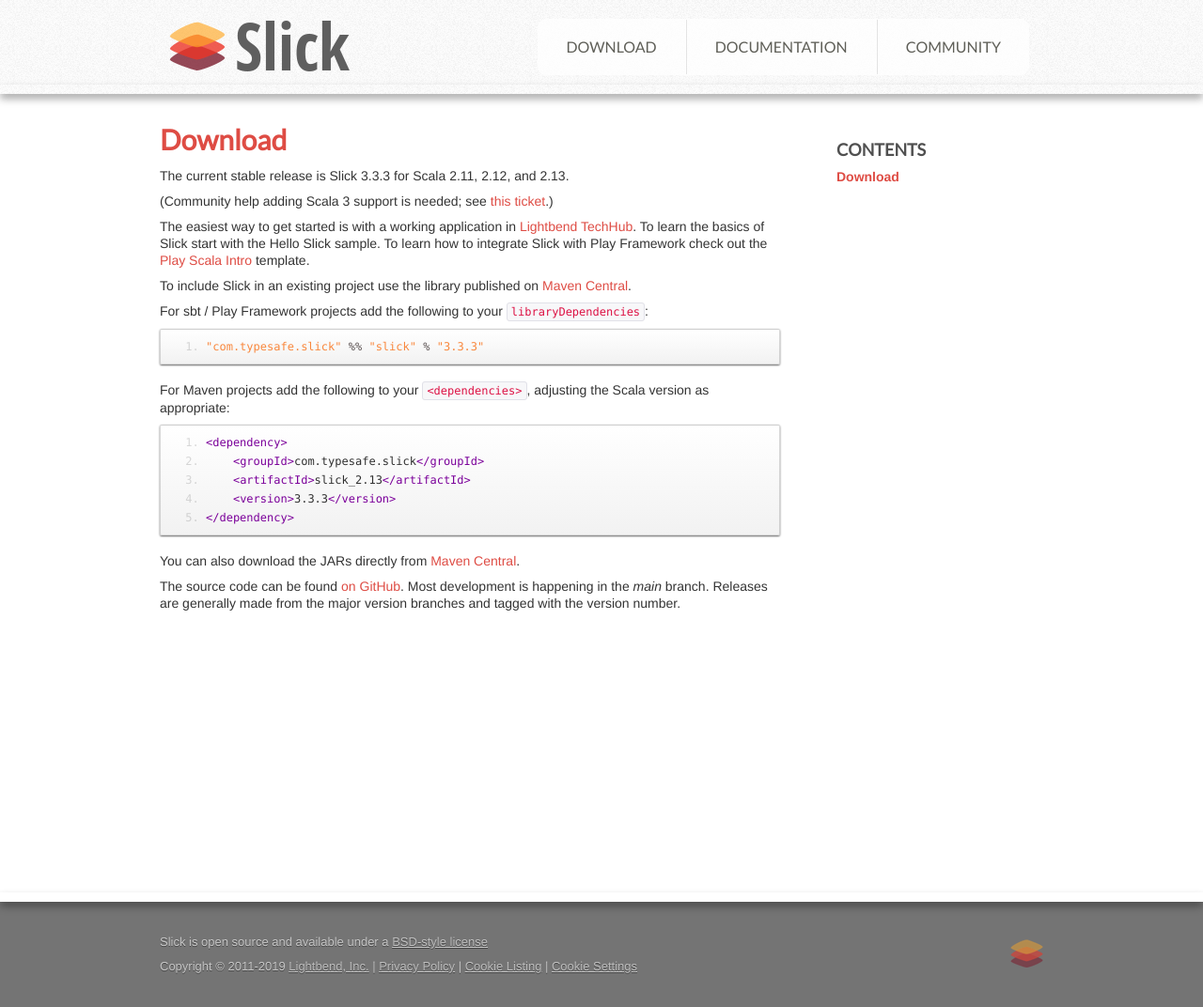
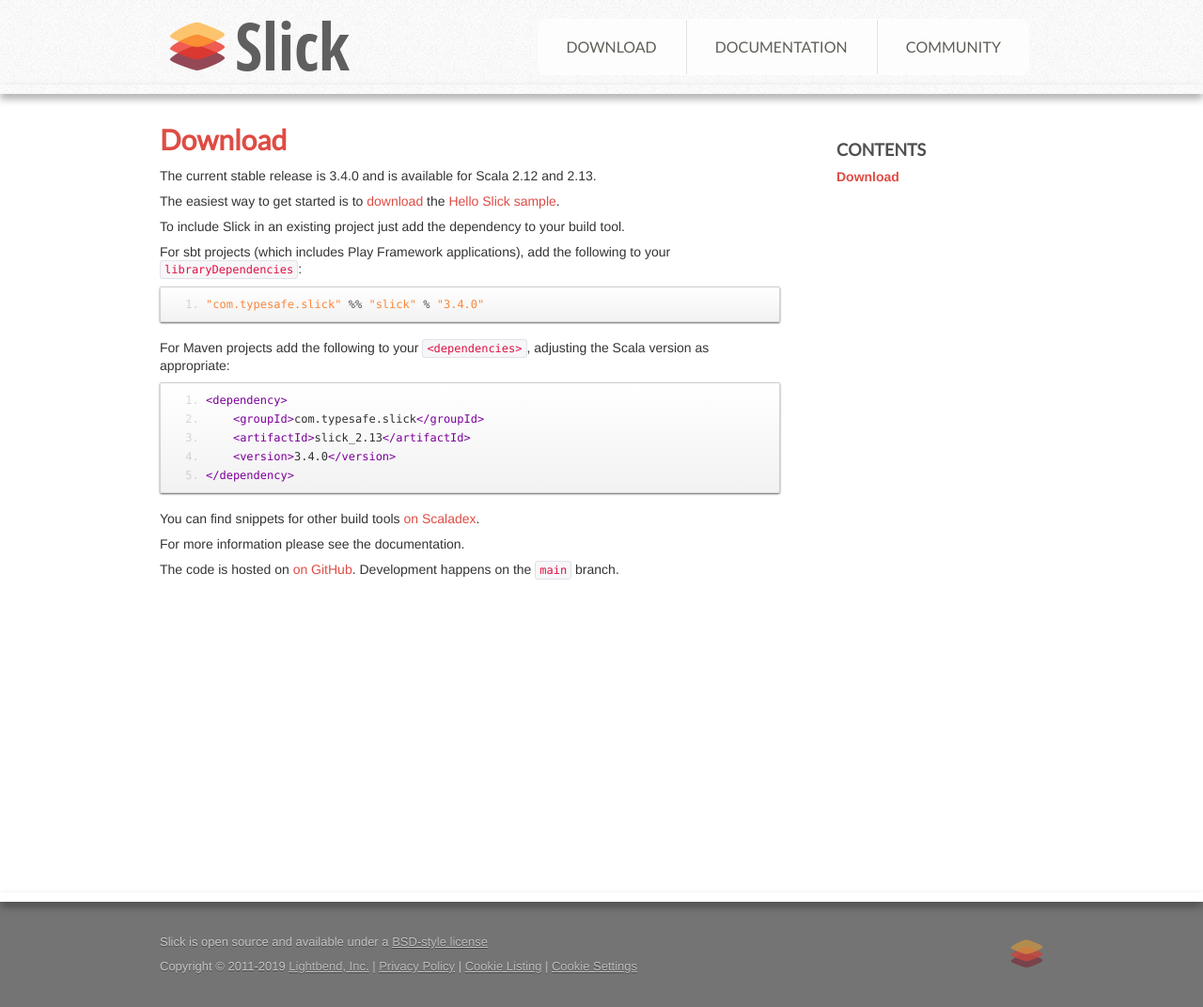
Before and after one commit to slick/slick.github.com, a Jekyll site: the page built from download/index.md, in a window 1280 px wide. Shown: the whole page at 94% size. Built offline with Jekyll 4.4.1, drawn with Linux system fonts in a browser that asks for light colours; comment, search, counter and statistics services are not loaded.

Commit message:
Update Download page

```diff
--- a/_config.yml
+++ b/_config.yml
@@ -1,6 +1,10 @@
 title: "Slick"
 description: "Scala Language-Integrated Connection Kit"
 markdown: kramdown
+
+download:
+  slick_version: 3.4.0
+  scala_versions: [2.12, 2.13]
 
 exclude:
   - README.md
--- a/download/index.md
+++ b/download/index.md
@@ -3,31 +3,31 @@
 title: Download
 ---
 
-The current stable release is Slick 3.3.3 for Scala 2.11, 2.12, and 2.13.
+The current stable release is {{ site.download.slick_version }}
+and is available for Scala {{ site.download.scala_versions | array_to_sentence_string: "and" }}.
 
-(Community help adding Scala 3 support is needed; see
-[this ticket](https://github.com/slick/slick/issues/2177).)
+The easiest way to get started is to [download](https://github.com/slick/hello-slick/archive/refs/heads/main.zip)
+the [Hello Slick sample](https://github.com/slick/hello-slick).
 
-The easiest way to get started is with a working application in [Lightbend TechHub](https://developer.lightbend.com/start/?group=slick). To learn the basics of Slick start with the Hello Slick sample. To learn how to integrate Slick with Play Framework check out the [Play Scala Intro](https://developer.lightbend.com/start/?group=slick&project=play-scala-slick-example) template.
+To include Slick in an existing project just add the dependency to your build tool.
 
-To include Slick in an existing project use the library published on
-[Maven Central](http://search.maven.org/#search|ga|1|g%3A%22com.typesafe.slick%22).
+For sbt projects (which includes Play Framework applications), add the following to your `libraryDependencies`:
 
-For sbt / Play Framework projects add the following to your `libraryDependencies`:
-
-    "com.typesafe.slick" %% "slick" % "3.3.3"
+    "com.typesafe.slick" %% "slick" % "{{ site.download.slick_version }}"
 
 For Maven projects add the following to your `<dependencies>`, adjusting the Scala version as appropriate:
 
     <dependency>
         <groupId>com.typesafe.slick</groupId>
-        <artifactId>slick_2.13</artifactId>
-        <version>3.3.3</version>
+        <artifactId>slick_{{ site.download.scala_versions | last }}</artifactId>
+        <version>{{ site.download.slick_version }}</version>
     </dependency>
 
-You can also download the JARs directly from
-[Maven Central](http://search.maven.org/#search|ga|1|g%3A%22com.typesafe.slick%22).
+You can find snippets for other build tools [on Scaladex][scaladex].
 
-The source code can be found [on GitHub](http://github.com/slick/slick).
-Most development is happening in the *main* branch. Releases are generally made
-from the major version branches and tagged with the version number.
+For more information please see the documentation.
+
+The code is hosted on [on GitHub](http://github.com/slick/slick).
+Development happens on the `main` branch.
+
+[scaladex]: https://index.scala-lang.org/slick/slick/artifacts/slick/{{ site.download.slick_version }}
```
